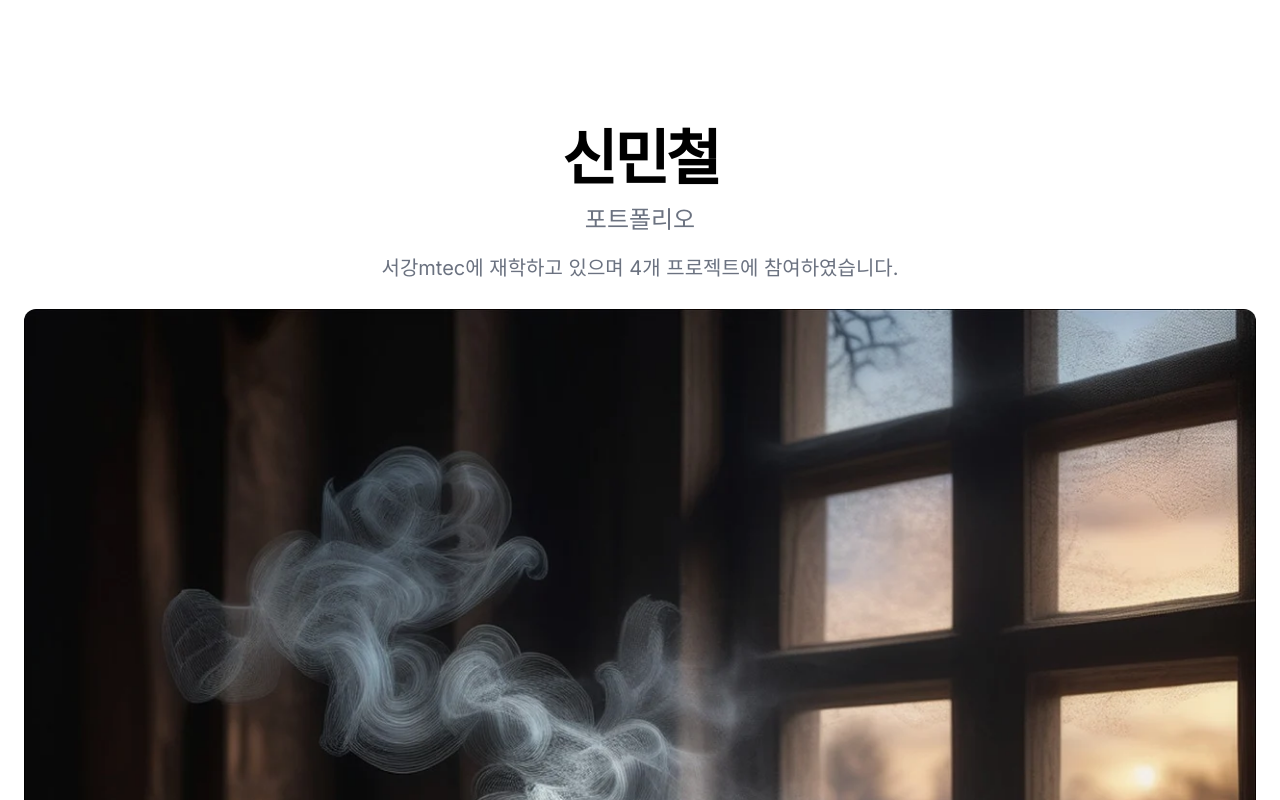
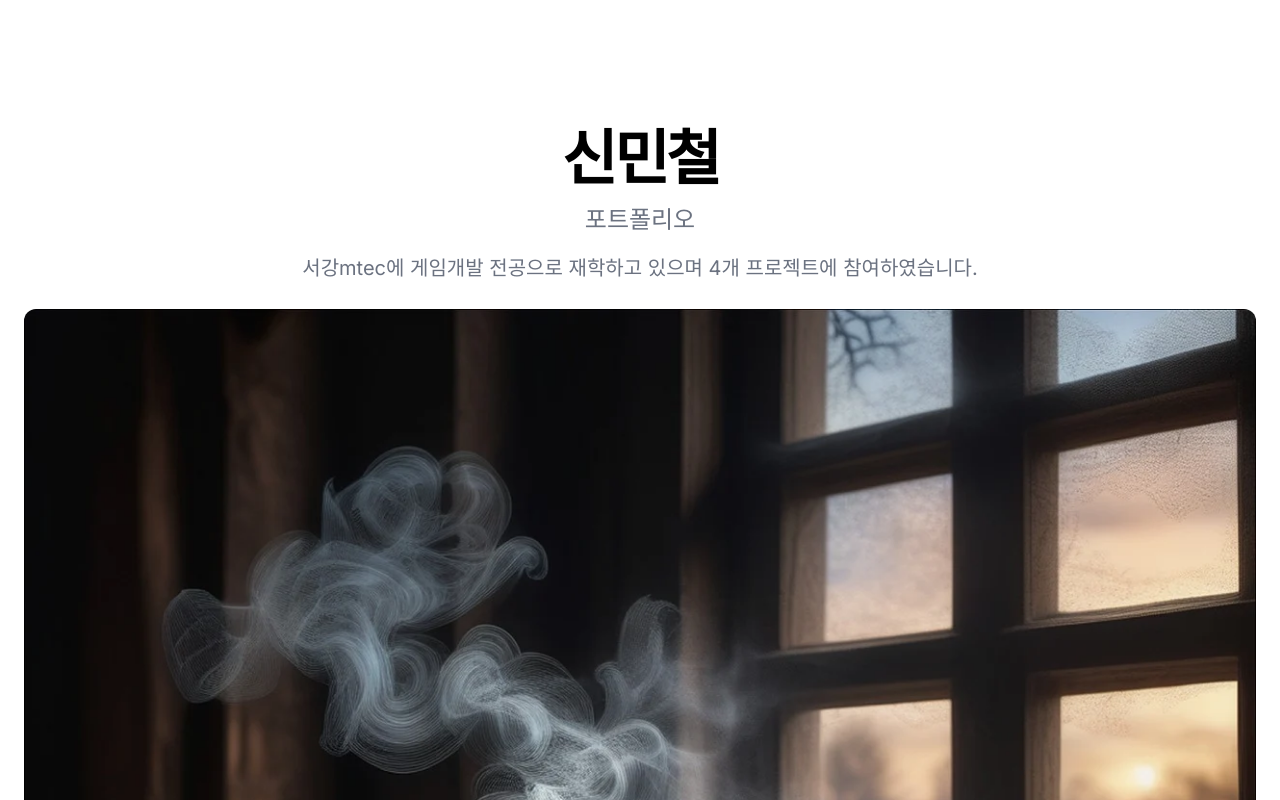
Before and after one commit to SinMinCher/itroducemyprofile, a Next.js app: page / in a window 1280 px wide. Shown: the top 800 px of the page. Built offline with nearby package versions, Linux system fonts and the light colour scheme.

Commit message:
내용추가

```diff
--- a/app/page.tsx
+++ b/app/page.tsx
@@ -10,7 +10,7 @@ export default function Home() {
             <h1 className="text-4xl font-bold tracking-tighter sm:text-5xl md:text-6xl">신민철</h1>
             <h2 className="text-2xl font-medium text-gray-500 dark:text-gray-400">포트폴리오</h2>
             <p className="mx-auto max-w-[700px] text-gray-500 md:text-xl/relaxed lg:text-base/relaxed xl:text-xl/relaxed dark:text-gray-400">
-              서강mtec에 재학하고 있으며 4개 프로젝트에 참여하였습니다.
+              서강mtec에 게임개발 전공으로 재학하고 있으며 4개 프로젝트에 참여하였습니다.
             </p>
           </div>
           <img
```
